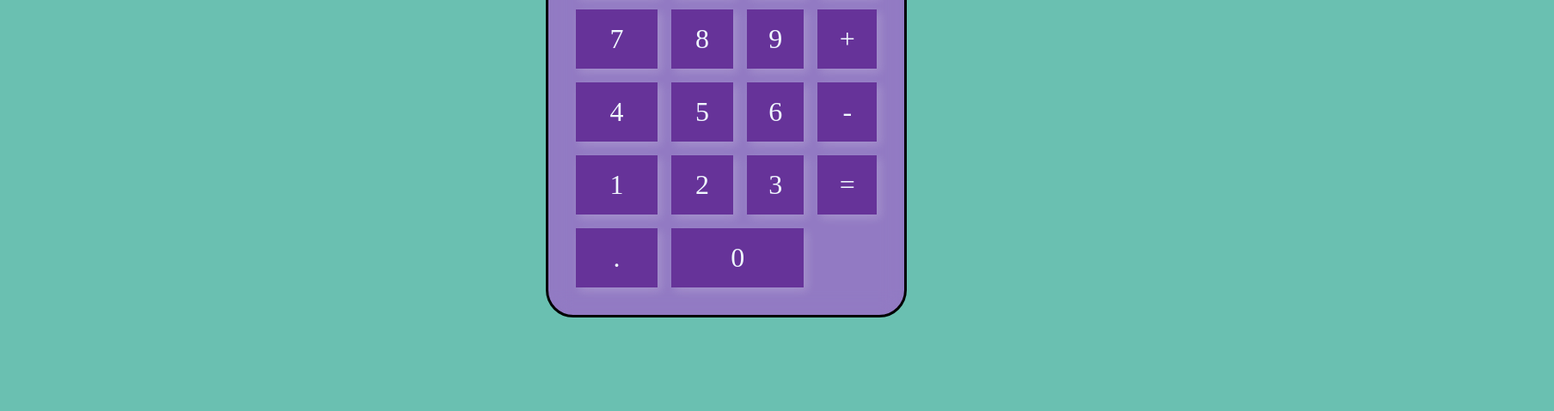
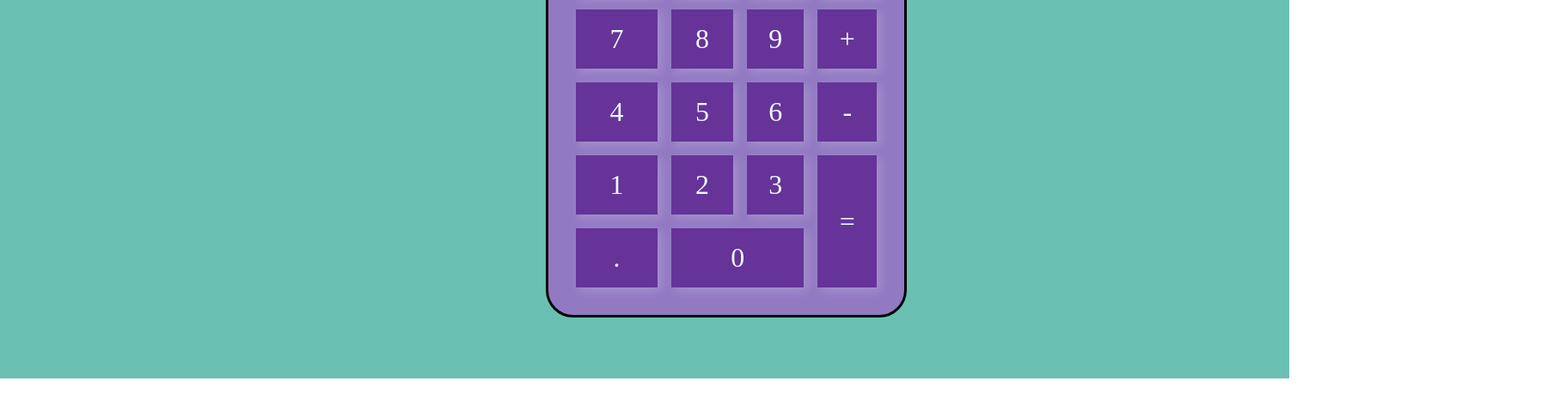
Before and after one commit to tunnelview/prank_calculator_20thApr, a plain HTML site: page index.html in a window 1280 px wide. Shown: the part 459-938 px from the top of the page at 86% size, 1808 px wide, since content can reach past the window. After the commit the page ends 900 px from the top, so only its background shows below. Drawn offline with Linux system fonts and the light colour scheme.

Commit message:
Add row and column properties to btn class

```diff
--- a/style.css
+++ b/style.css
@@ -8,8 +8,8 @@ body {
   /* Desktop - 1 */
 
   position: relative;
-  width: 1808px;
-  height: 1371px;
+  width: 1500px;
+  height: 900px;
 
   background: rgba(55, 170, 150, 0.74);
   box-shadow: 0px 4px 4px rgba(0, 0, 0, 0.25);
@@ -28,7 +28,7 @@ body {
   background: rgba(191, 46, 215, 0.48);
   width: 350px;
   border: 3px solid #000000;
-  backdrop-filter: blur(14px);
+  backdrop-filter: blur(5px);
   /* Note: backdrop-filter has minimal browser support */
 
   border-radius: 32px;
@@ -125,17 +125,17 @@ body {
 }
 
 .btn-ans {
-  /* grid-row: 4/6;
-  grid-column: 4/5; */
+  grid-row: 4/6;
+  grid-column: 4/5;
 }
 
 .circle {
-  background: linear-gradient(180deg, rgba(191, 46, 215, 0.48));
+  background: linear-gradient(180deg, rgba(55, 170, 150, 0.74));
   width: 100px;
   height: 100px;
   border-radius: 50%;
   position: absolute;
-  left: -50px;
-  bottom: -35px;
+  left: 60px;
+  bottom: 35px;
   z-index: -100;
 }
```
Also changed, not shown: index.html (+1 -3 lines).
